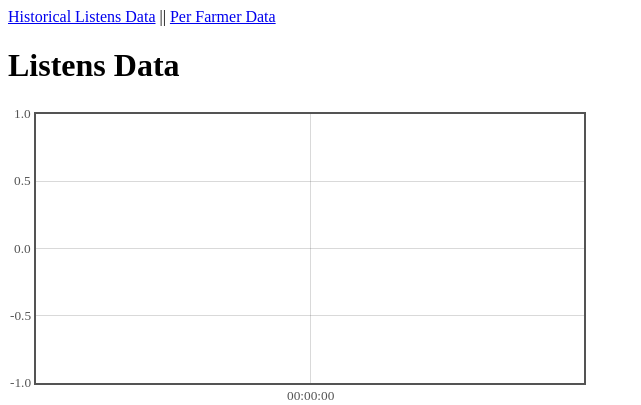
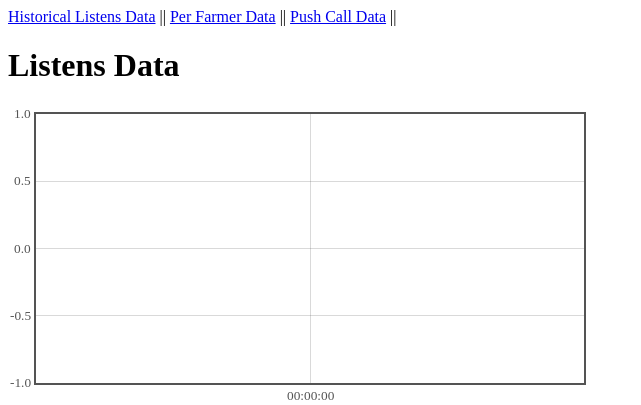
Before and after one commit to anirudhcmohan/aoanalytics, a Flask app: template templates/listens.html in a window 1280 px wide. Shown: the top 405 px of the page, without its empty margins (0-641 px from the left). Run offline with Flask 2, Linux system fonts and the light colour scheme; the template is opened without the code that fills it: most values are stand-ins (such as "Sample title", 1, 10 or a date in 2020).

Commit message:
outgoing data initialization

```diff
--- a/static/js/listens.js
+++ b/static/js/listens.js
@@ -2,7 +2,8 @@ onStart();
 
 
 // Outgoing data
-//tooltips to graph
+// tooltips to graph
+// play with axes, titles, etc.
 
 function plotChart(usedata){
 	var plotdata = [{
@@ -21,7 +22,7 @@ function getDateRange(){
 	ranges.push(data[0][0]);
 	ranges.push(data[[data.length-1]][0]);
 	return ranges;
-}""
+}
 function addDateSel(){
 	var dateminmax = getDateRange();
 	$('#placeholder').after('<input type="text" size="50" id="datefirst" value="'+(new Date(dateminmax[0])).toLocaleDateString("en-US")+'"/>');
--- a/templates/base.html
+++ b/templates/base.html
@@ -6,7 +6,8 @@
 <body style="position: relative;">
 	<div id="header">
 		<a href="/listens">Historical Listens Data</a> ||
-		<a href="/farmers">Per Farmer Data</a>
+		<a href="/farmers">Per Farmer Data</a> ||
+		<a href="/outgoing">Push Call Data</a> ||
 	</div>
 	{% block body %}{% endblock %}
 	<script src="/static/js/jquery.min.js"></script>
```
